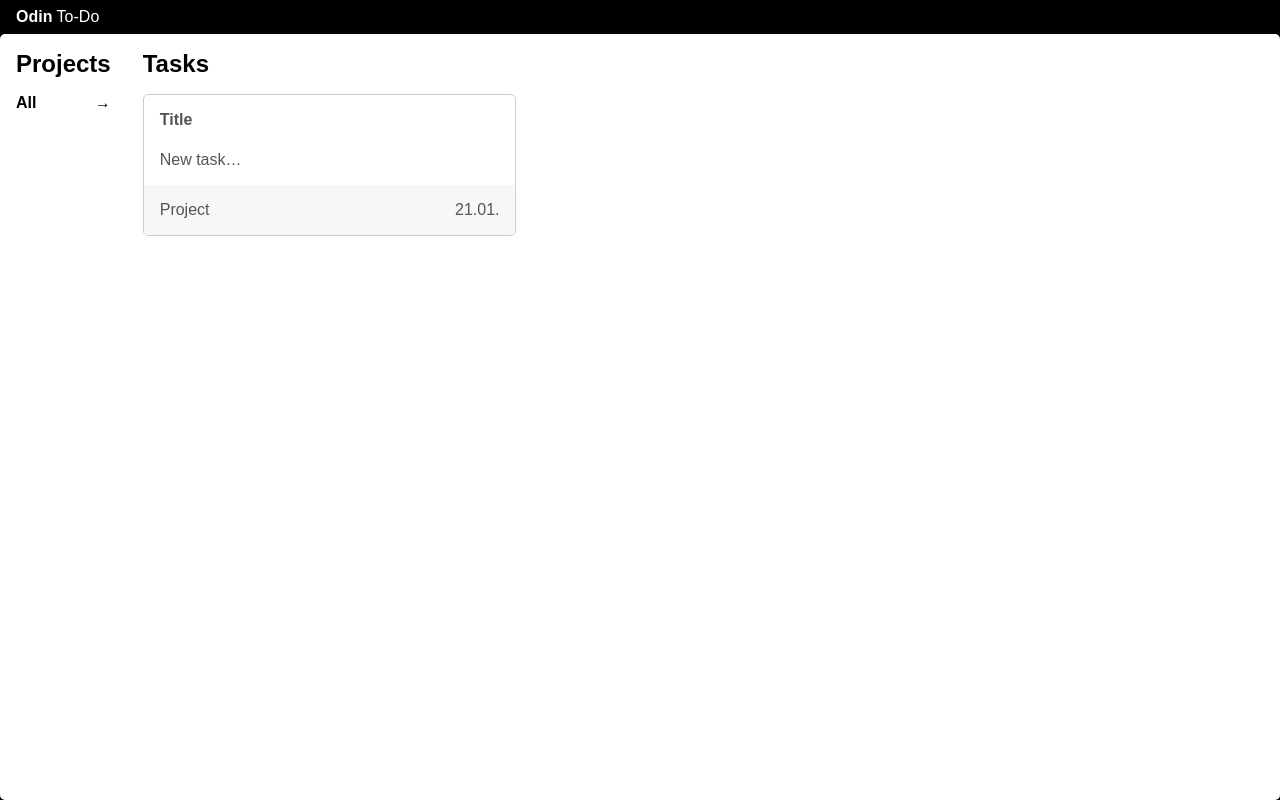
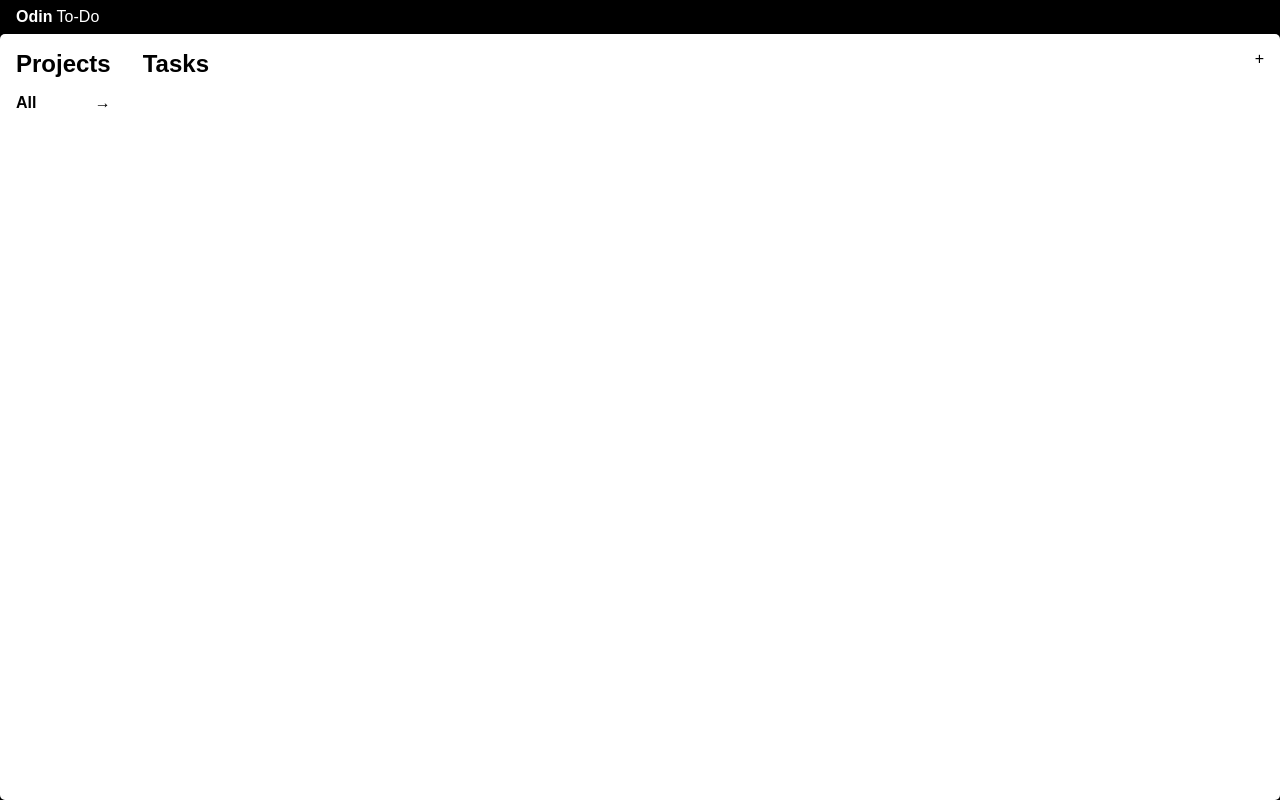
Before and after one commit to BirdCherry/odin-todo, a website built with webpack: page src/index.html in a window 1280 px wide. Built offline with nearby package versions, Linux system fonts and the light colour scheme.

Commit message:
Refactoring

```diff
--- a/src/index.html
+++ b/src/index.html
@@ -14,20 +14,25 @@
             <h1>Projects</h1>
             <nav>
                 <ol class="projects-list">
-                    <li class="default selected">All</li>
+                    <li class="default selected" id="all-projects">All</li>
                 </ol>
             </nav>
         </section>
         <section>
+            <div class="row">
                 <h1>Tasks</h1>
-            <div class="tasks-list row">
-                <div class="default task-box">
-                    <div contenteditable="true" placeholder="Title" class="title pad"></div>
-                    <div contenteditable="true" placeholder="New task…" class="task-content pad "></div>
+                <div class="new-task">+</div>
+            </div>
+            <div class="tasks-list row gap">
+                <template id="task-template">
+                    <div class="task-box">
+                        <div contenteditable="true" placeholder="Title" class="task-title pad"></div>
+                        <div contenteditable="true" placeholder="New task…" class="task-text pad "></div>
                         <div class="row">
-                        <div contenteditable="true" placeholder="Project" class="project pad"></div>
+                            <div contenteditable="true" placeholder="Project" class="task-project pad"></div>
                             <div class="task-date pad">21.01.</div>
                         </div>
+                </template>
             </div>
     </div>
     </section>
```
Lines whose indentation alone changed are shown as unchanged.
